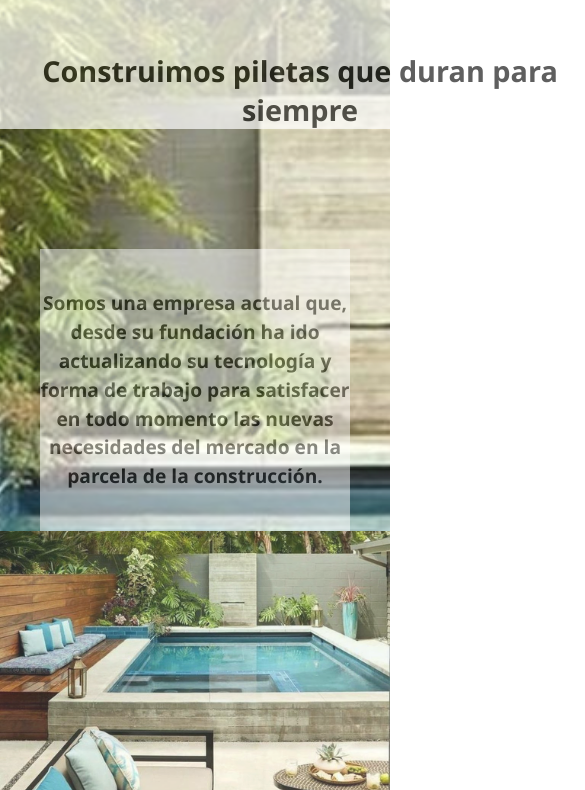
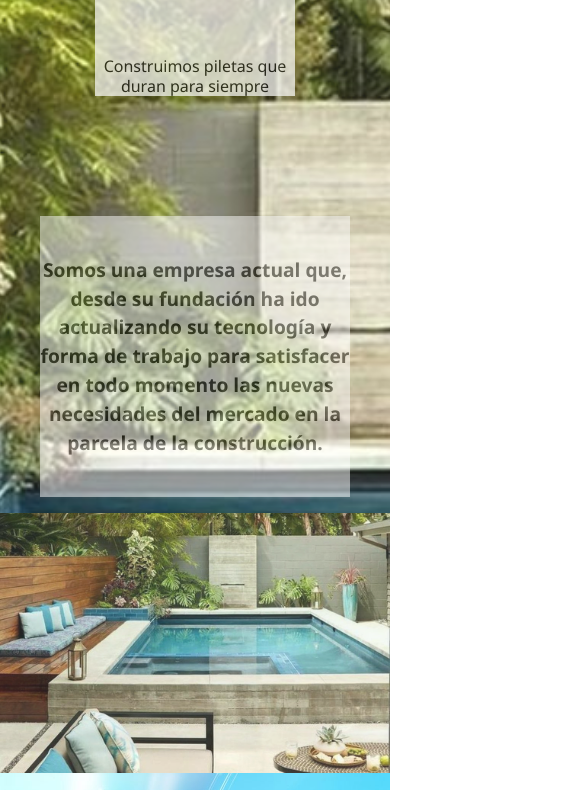
Before and after one commit to meg19831/timepool, a plain HTML site: page index.html in a window 390 px wide. Shown: the part 136-926 px from the top of the page, 585 px wide, since content can reach past the window. Drawn offline with nearby package versions, Linux system fonts and the light colour scheme; files whose address does not match are found by name.

Commit message:
agregando bootstrap en contactanos

```diff
--- a/css/style.css
+++ b/css/style.css
@@ -121,6 +121,9 @@ a{
     text-align: center;
     padding-top: 60px;
     color: white;
+    display:flex;
+    flex-flow: row;
+    justify-content: center;
 }
 /* animacion */
 .construimos h2 {
@@ -312,6 +315,17 @@ a{
     background: white;
     opacity: 0.5;
     color: black;
+}
+
+/*aplicando bootstrap en formulario*/
+.contactanos__main{
+    background-image: url(../assets/Imagenes/imagentitulo.jpg);
+    background-size: cover;
+    background-repeat: no-repeat;
+}
+.row {
+    background-repeat: no-repeat;
+
 }
 .completa{
     display: inline-block;
@@ -792,8 +806,51 @@ a{
     }
 }
 
+@media(max-width: 570px){
+
+.construimos h2{
+    font-size: medium;
+    text-align: center;
+    display: flex;
+    flex-flow: row;
+    justify-items: center;
+    align-items: center;
+    margin: 0 auto;
+    width: 400px;
 
 
+}
+}
+
+@media(max-width: 500px){
+    .construimos h2{
+        text-align: center;
+        display: flex;
+        flex-flow: row;
+        justify-items: center;
+        align-items: center;
+        width: 400px;
+    }
+}
+
+@media(max-width: 415px){
+    .construimos h2{
+        text-align: center;
+        display: flex;
+        flex-flow: row;
+        justify-items: center;
+        align-items: center;
+        width: 200px;
+    }
+}
+@media(max-width: 470px){
+    .construimos__title{
+        text-align: center;
+        display: inline;
+        justify-items: center;
+        align-items: center;
+    }
+}
 @media(max-width:1000px){
     .planopileta{
     grid-template-columns: auto;
--- a/index.html
+++ b/index.html
@@ -6,8 +6,8 @@
     <meta http-equiv="X-UA-Compatible" content="IE=edge">
     <meta name="viewport" content="width=device-width, initial-scale=1.0">
     <title>Contáctenos</title>
-    <link href="https://cdn.jsdelivr.net/npm/bootstrap@5.1.3/dist/css/bootstrap.min.css">
-    <link rel="stylesheet" href="./css/style.css">
+    <link rel="stylesheet" href="https://cdn.jsdelivr.net/npm/bootstrap@5.1.3/dist/css/bootstrap.min.css">
+    <link rel="stylesheet" href="css/style.css">
 </head>
 <body>
 
```
Also changed, not shown: pages/contactanos.html (+35 -4 lines).
